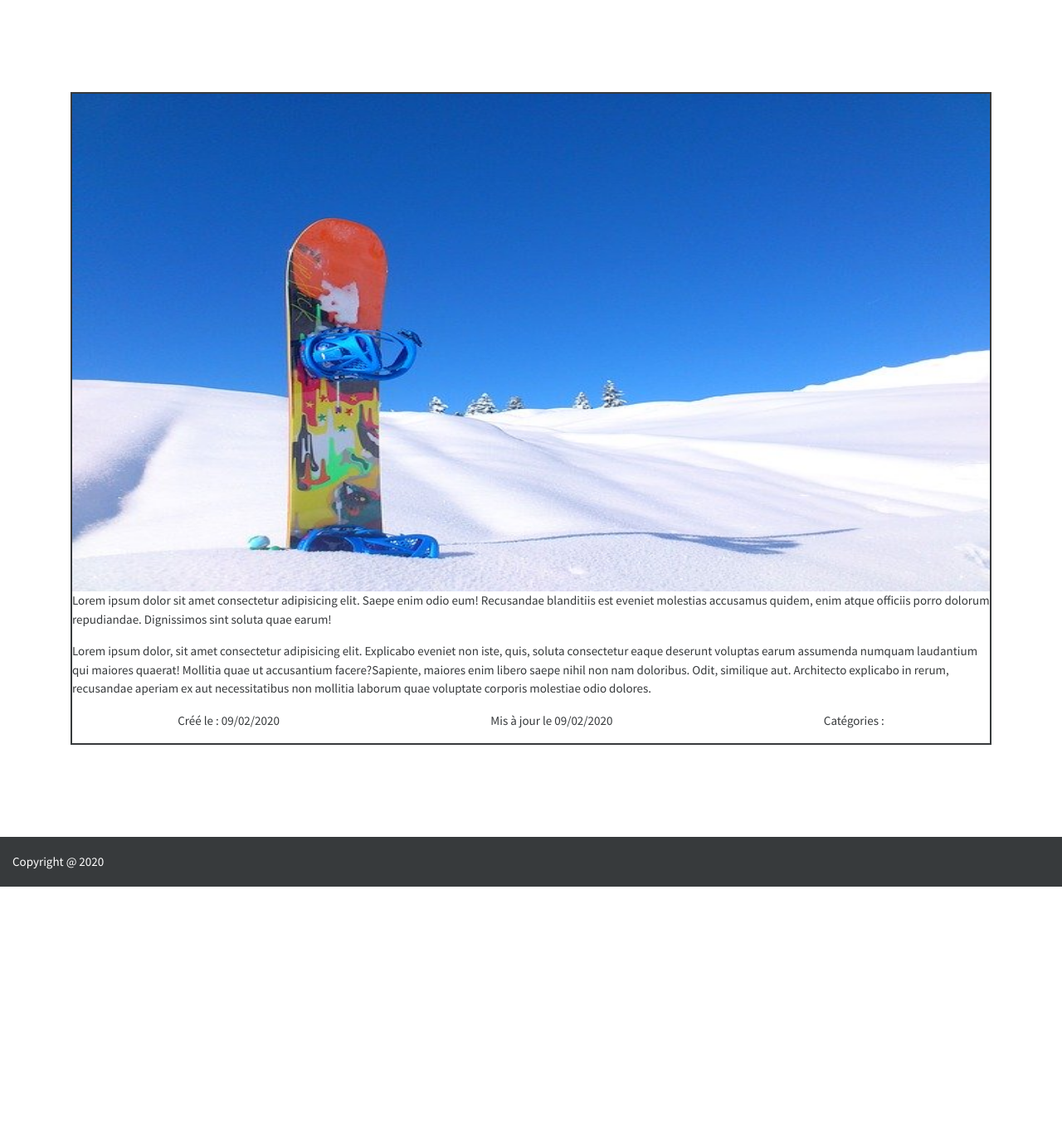
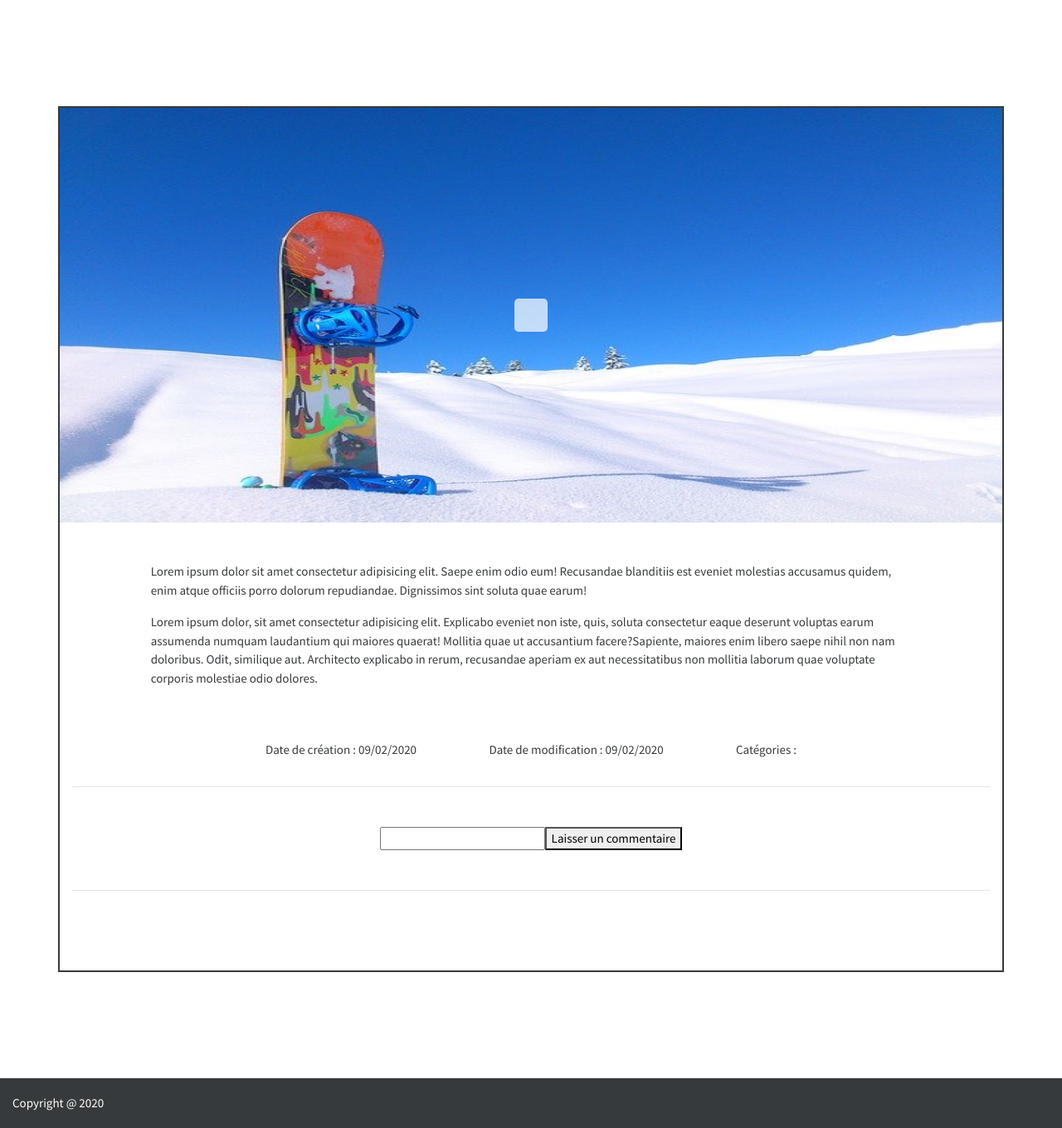
Before and after one commit to ahmedbouras/OC_P6, a Symfony app: template templates/blog/trick.html.twig in a window 1280 px wide. Shown: the part 86-1446 px from the top of the page at 83% size. Before the commit the page ends 1155 px from the top, so only its background shows below. Run offline with Twig, Linux system fonts and the light colour scheme; the template is opened without the code that fills it, so the values that code supplies are empty; some libraries are stand-ins or nearby versions.

Commit message:
display trick's data v3 (raw)

```diff
--- a/public/css/trick.css
+++ b/public/css/trick.css
@@ -1,23 +1,37 @@
-#bloc-trick {
+.container {
     margin-top: 10%;
     margin-bottom: 10%;
     border: 2px solid #373a3c;
 }
 
-#bloc-image {
-}
-
-#main-image {
+.bloc-title {
     position: relative;
     text-align: center;
     width: 100%;
-    height: 600px;
-    object-fit: fill;
 }
 
-#title-trick {
+.bloc-title img {
+    width: 100%;
+    height: 500px;
+}
+
+.bloc-title h1 {
+    color: #373a3c;
+    background-color: rgba(255, 255, 255, 0.70);
+    padding: 20px;
+    border-radius: 5px;
+    font-size: 5em;
     position: absolute;
     top: 50%;
     left: 50%;
-    transform: translate(-50%, +100%);
+    transform: translate(-50%, -50%);
 }
+
+.avatar-img {
+    border: 0.5px solid #373a3c;
+    border-radius: 50%;
+}
+
+.comment {
+    border: 1px solid #373a3c;
+}
--- a/templates/blog/trick.html.twig
+++ b/templates/blog/trick.html.twig
@@ -6,26 +6,34 @@
 {% endblock %}
 
 {% block body %}
+
 <div class="container">
-    <div id="bloc-trick">
-        <div id="bloc-image">
-            <img id="main-image" src="{{ asset('images/default-image.jpg') }}" alt="">
-            <h1 id="title-trick">{{ trick.title | capitalize}}</h1>
+
+    <div class="row">
+        <div class="bloc-title m-0 p-0 col-12">
+            <img src="{{ asset('images/default-image.jpg')}}" alt="">
+            <h1>{{ trick.title | capitalize}}</h1>
+        </div>
     </div>
 
-        <div id="images-videos">
+    <div class="row bloc-img-vids">
+        <div class="col-12">
 
         </div>
+    </div>
 
-        <section id="content-trick" class="container-fluid">
-            <div class="row">
-                <p>{{ trick.content }} Lorem ipsum dolor sit amet consectetur adipisicing elit. Saepe enim odio eum! Recusandae blanditiis est eveniet molestias accusamus quidem, enim atque officiis porro dolorum repudiandae. Dignissimos sint soluta quae earum!</p>
+    <div class="row bloc-content mt-5">
+        <div class="col-10 offset-1">
+            <p>{{ trick.content }} Lorem ipsum dolor sit amet consectetur adipisicing elit. Saepe enim odio eum! Recusandae blanditiis est eveniet molestias accusamus quidem, enim atque officiis porro dolorum repudiandae. Dignissimos sint soluta quae earum!
+            </p>
             <p>Lorem ipsum dolor, sit amet consectetur adipisicing elit. Explicabo eveniet non iste, quis, soluta consectetur eaque deserunt voluptas earum assumenda numquam laudantium qui maiores quaerat! Mollitia quae ut accusantium facere?Sapiente, maiores enim libero saepe nihil non nam doloribus. Odit, similique aut. Architecto explicabo in rerum, recusandae aperiam ex aut necessitatibus non mollitia laborum quae voluptate corporis molestiae odio dolores.</p>
         </div>
-            <div id="informations-tricks" class="row d-flex justify-content-around">
-                <p>Créé le : {{ trick.createdAt | date("m/d/Y") }}</p>
-                <p>Mis à jour le {{ trick.updatedAt | date("m/d/Y") }}</p>
-                <div>
+    </div>
+
+    <div class="row bloc-infos mt-5">
+        <div class="col-8 offset-2 d-flex justify-content-around">
+            <p>Date de création : {{ trick.createdAt | date("m/d/Y") }}</p>
+            <p>Date de modification : {{ trick.updatedAt | date("m/d/Y") }}</p>
             <p>Catégories :
             {% for category in trick.categories %}
                 <span class="badge badge-pill badge-secondary">{{ category.name }}</span>
@@ -33,16 +41,27 @@
             </p>
         </div>
     </div>
-            <div>
-                <!-- TO DO : CREATION DU FORMULAIRE -->
+    <hr>
+
+    <div class="row bloc-form mt-5 mb-5">
+        <form class="col-8 offset-2 d-flex justify-content-center">
+            <input type="text">
+            <button type="submit">Laisser un commentaire</button>
+        </form>
     </div>
-            <div>
+    <hr>
+
+    <div class="row bloc-comments mt-5 mb-5">
+        <div class="col-8 offset-2">
             {% for comment in trick.comments %}
-                    <p> {{ comment.comment }} </p>
+            <div class="d-flex align-items-center">
+                <img class="avatar-img mr-4" height="40px" src="{{ asset('uploads/avatar-default.png') }}" alt="">
+                <p class="comment p-2">{{ comment.comment }}</p>
+            </div>
             {% endfor %}
-            </div>
-        </section>
         </div>
     </div>
 
+</div>
+
 {% endblock %}
```
Also changed, not shown: public/uploads/avatar-default.png (added). Lines whose indentation alone changed are shown as unchanged.
